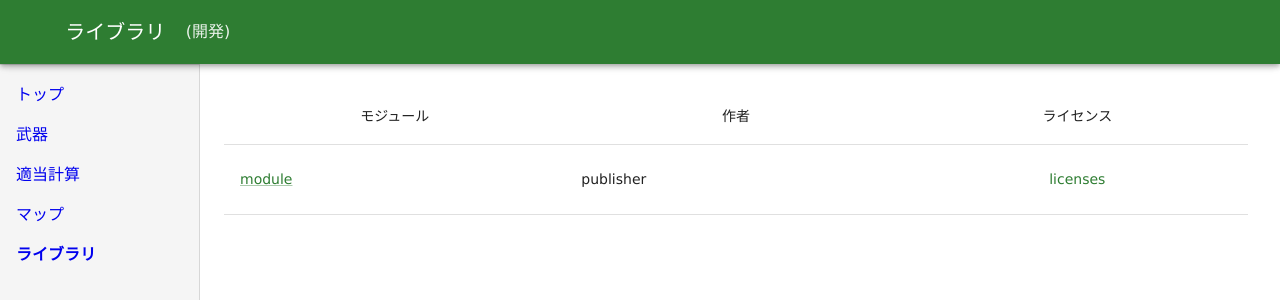
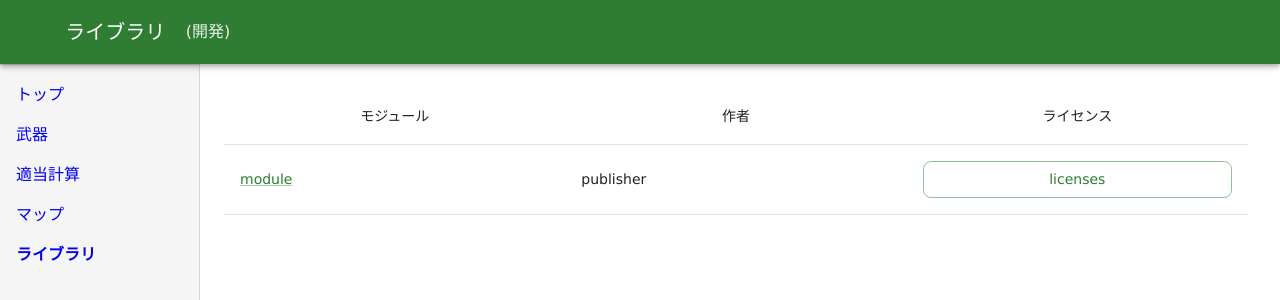
Before and after one commit to sk-0520/elin-tools, a Next.js app: page /about/library in a window 1280 px wide. Shown: the top 300 px of the page. Built offline with nearby package versions, Linux system fonts and the light colour scheme; some icons are missing.

Commit message:
license button

```diff
--- a/components/license/LicenseRow.tsx
+++ b/components/license/LicenseRow.tsx
@@ -44,7 +44,11 @@ export const LicenseRow: FC<LicenseRowProps> = (props) => {
 				<TableCell>{license.publisher}</TableCell>
 				<TableCell>
 					{license.licenseNote ? (
-						<Button fullWidth onClick={handleToggle}>
+						<Button
+							fullWidth
+							variant={isOpen ? "contained" : "outlined"}
+							onClick={handleToggle}
+						>
 							{license.license}
 						</Button>
 					) : (
```
